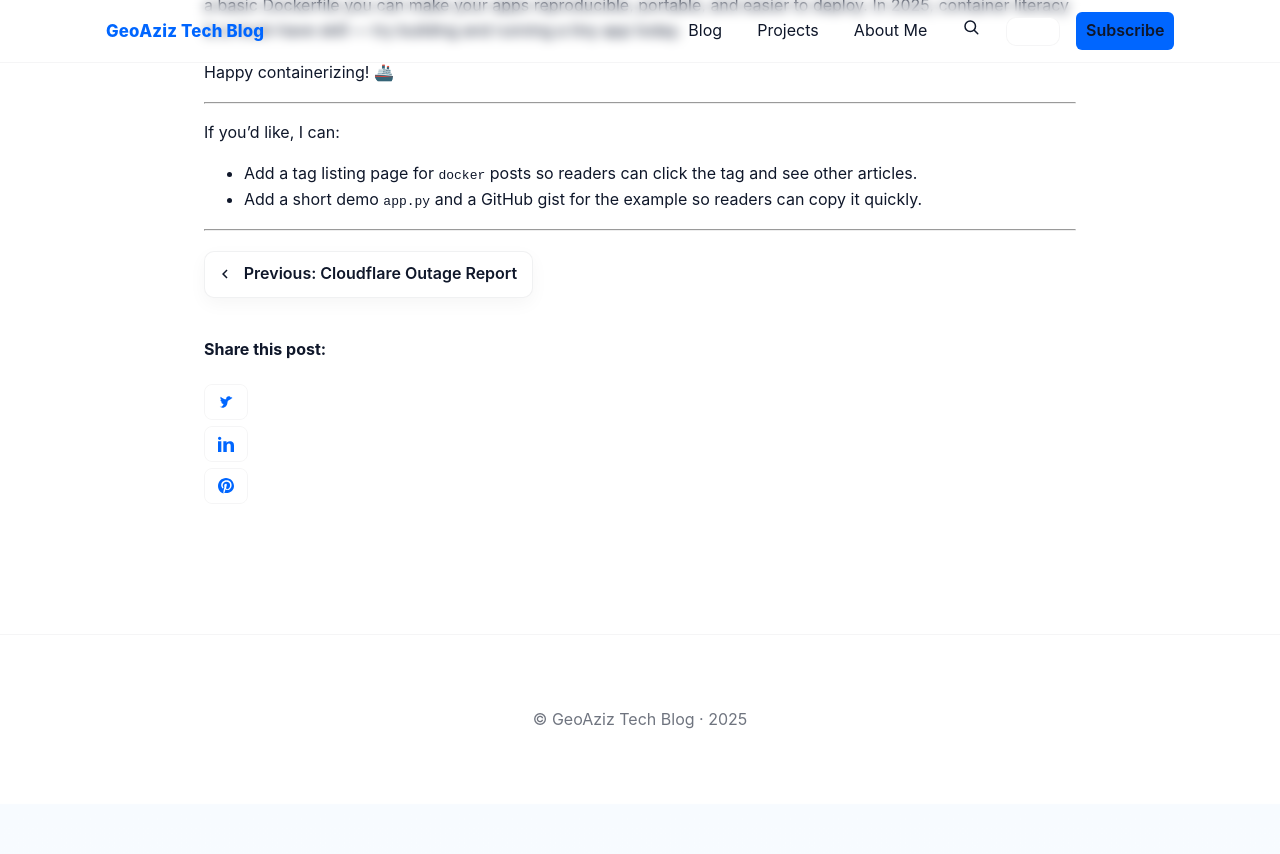
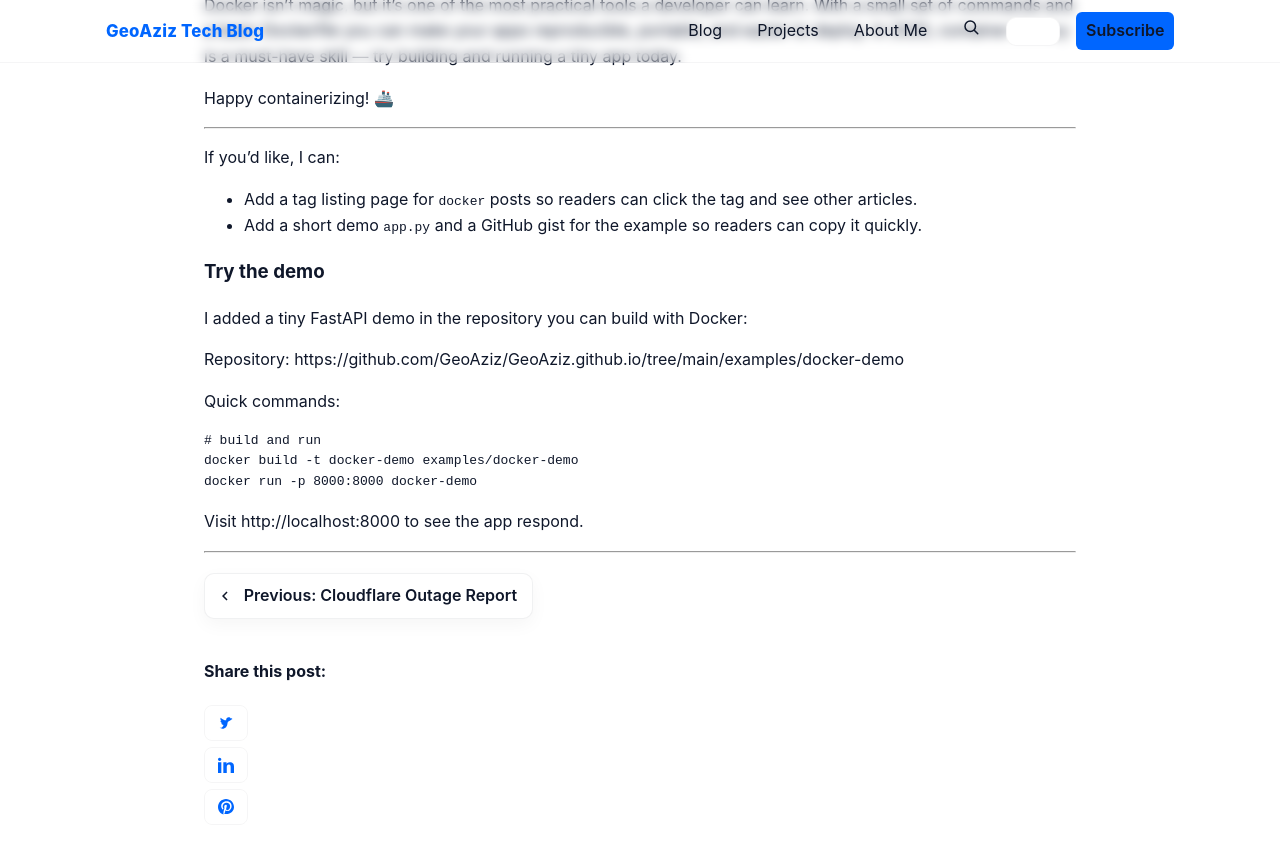
Before and after one commit to GeoAziz/GeoAziz.github.io, a Jekyll site: the page built from _posts/2025-11-19-docker-love.md, in a window 1280 px wide and 900 px high, scrolled down 3908 px. Shown: the top 854 px of the window. Built offline with Jekyll 4.4.1, drawn with Linux system fonts in a browser that asks for light colours; comment, search, counter and statistics services are not loaded; before the commit the page ends 4712 px from its top, so only the background shows below that.

Commit message:
feat(demo): add tiny FastAPI Docker demo and link from post

````diff
--- a/_posts/2025-11-19-docker-love.md
+++ b/_posts/2025-11-19-docker-love.md
@@ -88,3 +88,19 @@ Happy containerizing! 🚢
 If you'd like, I can:
 - Add a tag listing page for `docker` posts so readers can click the tag and see other articles.
 - Add a short demo `app.py` and a GitHub gist for the example so readers can copy it quickly.
+
+### Try the demo
+
+I added a tiny FastAPI demo in the repository you can build with Docker:
+
+Repository: https://github.com/GeoAziz/GeoAziz.github.io/tree/main/examples/docker-demo
+
+Quick commands:
+
+```bash
+# build and run
+docker build -t docker-demo examples/docker-demo
+docker run -p 8000:8000 docker-demo
+```
+
+Visit http://localhost:8000 to see the app respond.
--- /dev/null
+++ b/examples/docker-demo/requirements.txt
@@ -0,0 +1,2 @@
+fastapi==0.95.2
+uvicorn[standard]==0.22.0
````
Also changed, not shown: examples/docker-demo/README.md (added, +20 -0 lines), 2 other files.
